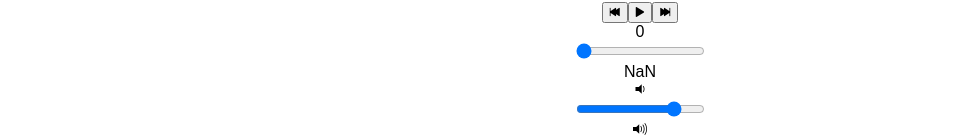
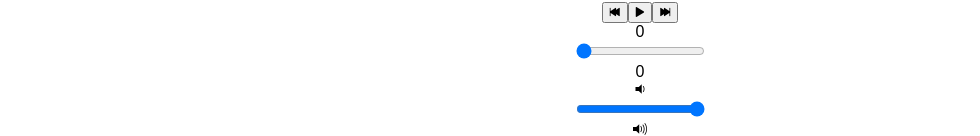
Before and after one commit to CodyMRamirez/bloc-jams-react, a React (Create React App) app: page /album/the-colors in a window 1280 px wide. Shown: the part 935-1071 px from the top of the page, without its empty margins (0-980 px from the left). Built offline with nearby package versions, Linux system fonts and the light colour scheme.

Commit message:
Added working Volume Slider

```diff
--- a/src/App.js
+++ b/src/App.js
@@ -1,6 +1,6 @@
 import React, { Component } from 'react';
 import { Route, Link } from 'react-router-dom';
-import logo from './logo.svg';
+//import logo from './logo.svg';
 import './App.css';
 import Landing from './components/Landing';
 import Library from './components/Library';
--- a/src/components/Album.js
+++ b/src/components/Album.js
@@ -14,6 +14,7 @@ class Album extends Component {
       album: album,
       currentSong: album.songs[0],
       currentTime: 0,
+      volume: 0,
       duration: album.songs[0].duration,
       isPlaying: false,
     };
@@ -29,16 +30,21 @@ class Album extends Component {
       },
       durationchange: e => {
         this.setState({ duration: this.audioElement.duration });
+      },
+      volumechange: e => {
+        this.setState({ volume: this.audioElement.volume })
       }
     };
     this.audioElement.addEventListener('timeupdate', this.eventListeners.timeupdate);
     this.audioElement.addEventListener('durationchange', this.eventListeners.duration);
+    this.audioElement.addEventListener('volumechange', this.eventListeners.volume);
   }
 
   componentWillUnmount() {
     this.audioElement.src = null;
     this.audioElement.removeEventListener('timeupdate', this.eventListeners.timeupdate);
     this.audioElement.removeEventListener('durationchange', this.eventListeners.duration);
+    this.audioElement.removeEventListener('volumechange', this.eventListeners.volume);
   }
 
   play() {
@@ -88,11 +94,17 @@ class Album extends Component {
     this.setState({ currentTime: newTime });
   }
 
+  handleVolumeChange(e) {
+    const newVolume = e.target.value;
+    this.audioElement.volume = newVolume;
+    this.setState({ volume: newVolume });
+  }
+
   render() {
     return (
       <section className="album">
         <section id="album-info">
-          <img id="album-cover-art" src={this.state.album.albumCover}/>
+          <img id="album-cover-art" src={this.state.album.albumCover} alt={this.state.album.title}/>
           <div className="album-details">
             <h1 id="album-title">{this.state.album.title}</h1>
             <h2 className="artist">{this.state.album.artist}</h2>
@@ -136,10 +148,12 @@ class Album extends Component {
           currentSong={this.state.currentSong}
           currentTime={this.audioElement.currentTime}
           duration={this.audioElement.duration}
+          volume={this.audioElement.volume}
           handleSongClick={() => this.handleSongClick(this.state.currentSong)}
           handlePrevClick={() => this.handlePrevClick()}
           handleNextClick={() => this.handleNextClick()}
           handleTimeChange={(e) => this.handleTimeChange(e)}
+          handleVolumeChange={(e) => this.handleVolumeChange(e)}
         />
       </section>
     );
--- a/src/components/PlayerBar.js
+++ b/src/components/PlayerBar.js
@@ -26,11 +26,19 @@ class PlayerBar extends Component {
             step="0.01"
             onChange={this.props.handleTimeChange}
           />
-          <div className="total-time">{this.props.duration}</div>
+          <div className="total-time">{this.props.duration || 0}</div>
         </section>
         <section id="volume-control">
           <div className="icon ion-volume-low"></div>
-          <input type="range" className="seek-bar" value="80" />
+          <input
+            type="range"
+            className="seek-bar"
+            value={this.props.volume}
+            max="1"
+            min="0"
+            step="0.01"
+            onChange={this.props.handleVolumeChange}
+          />
           <div className="icon ion-volume-high"></div>
         </section>
       </section>
```
